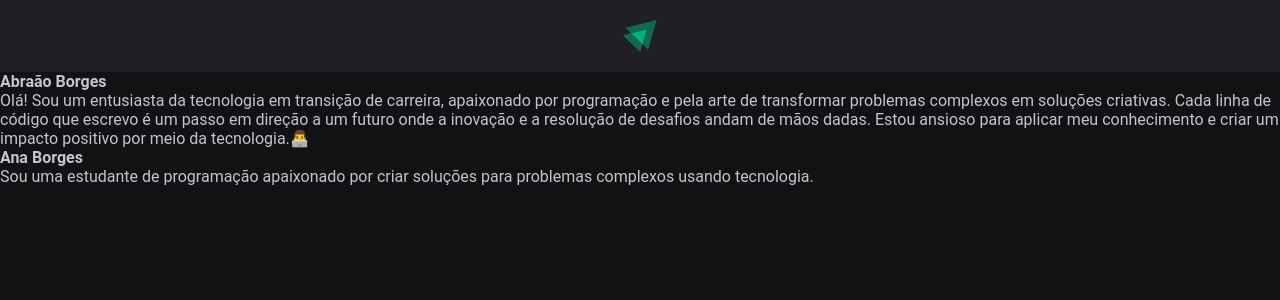
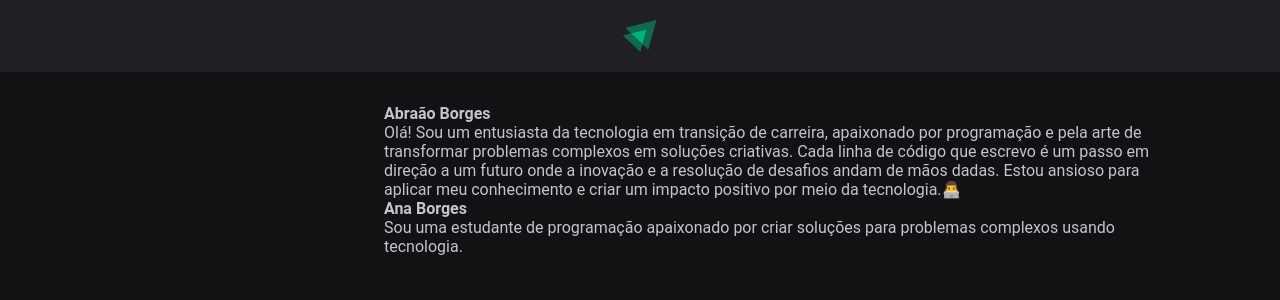
Before and after one commit to BorgesAbraao10/rocketseat-ignite, a React app in the folder 01-feed-reactjs-ignite/: page / in a window 1280 px wide. Shown: the top 300 px of the page. Built offline with nearby package versions, Linux system fonts and the light colour scheme; the HTML template or start-up script is replaced by a standard one.

Commit message:
Last update

```diff
--- a/01-feed-reactjs-ignite/src/App.jsx
+++ b/01-feed-reactjs-ignite/src/App.jsx
@@ -1,12 +1,17 @@
 import { Post } from "./Post";
 import { Header } from "./components/Header";
 import "./global.css";
+import styles from "./App.module.css";
+import { Sidebar } from "./Sidebar";
 
 export function App() {
   return (
     <div>
       <Header />
 
+      <div className={styles.wrapper}>
+        <Sidebar />
+        <main>
           <Post
             author="Abraão Borges"
             content="Olá! Sou um entusiasta da tecnologia em transição de carreira, apaixonado por programação e pela arte de transformar problemas complexos em soluções criativas. Cada linha de código que escrevo é um passo em direção a um futuro onde a inovação e a resolução de desafios andam de mãos dadas. Estou ansioso para aplicar meu conhecimento e criar um impacto positivo por meio da tecnologia.👨‍💻"
@@ -15,6 +20,8 @@
             author="Ana Borges"
             content="Sou uma estudante de programação apaixonado por criar soluções para problemas complexos usando tecnologia."
           />
+        </main>
+      </div>
     </div>
   );
 }
--- /dev/null
+++ b/01-feed-reactjs-ignite/src/App.module.css
@@ -0,0 +1,10 @@
+.wrapper {
+  max-width: 70rem;
+  margin: 2rem auto;
+  padding: 0 1rem;
+
+  display: grid;
+  grid-template-columns: 256px 1fr;
+  gap: 2rem;
+  align-items: flex-start;
+}
--- /dev/null
+++ b/01-feed-reactjs-ignite/src/Sidebar.jsx
@@ -0,0 +1,5 @@
+import styles from "./Sidebar.module.css";
+
+export function Sidebar() {
+  return <aside className={styles.Sidebar}></aside>;
+}
```
Also changed, not shown: 01-feed-reactjs-ignite/src/Sidebar.module.css (added). Lines whose indentation alone changed are shown as unchanged.
